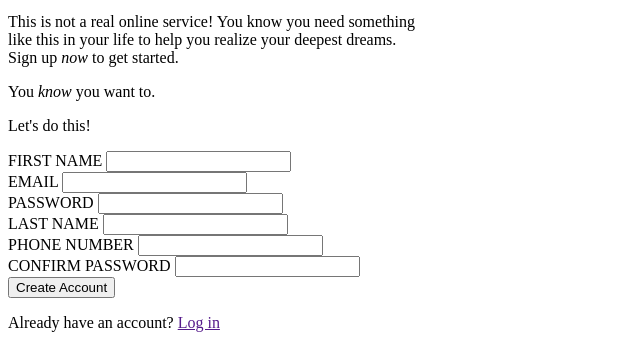
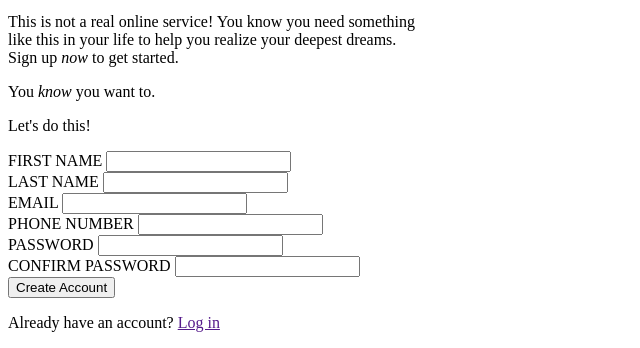
Before and after one commit to AldoJure/odin-signup-form, a plain HTML site: page index.html in a window 1280 px wide. Shown: the part 591-939 px from the top of the page, without its empty margins (0-640 px from the left). Drawn offline with Linux system fonts and the light colour scheme.

Commit message:
fix: I fixed the main section HTML structure

```diff
--- a/index.html
+++ b/index.html
@@ -1,21 +1,27 @@
 <!DOCTYPE html>
 <html lang="en">
+
 <head>
     <meta charset="UTF-8">
     <meta name="viewport" content="width=device-width, initial-scale=1.0">
+    <link rel="stylesheet" href="styles.css">
     <title>Sign-Up Form</title>
 </head>
+
 <body>
     <div class="side-section">
         <div class="logo-container">
             <img src="./odin-lined.png" alt="Odin head lined logo">
             <p>ODIN</p>
         </div>
-        <p>Photo by <a href="https://unsplash.com/es/@haliewestphoto">Halie West</a> on <a href="https://unsplash.com/es/fotos/planta-de-hoja-verde-en-fotografia-de-primer-plano-25xggax4bSA">Unsplash</a></p>
+        <p>Photo by <a href="https://unsplash.com/es/@haliewestphoto">Halie West</a> on <a
+                href="https://unsplash.com/es/fotos/planta-de-hoja-verde-en-fotografia-de-primer-plano-25xggax4bSA">Unsplash</a>
+        </p>
     </div>
     <main class="main-section">
         <div>
-            <p>This is not a real online service! You know you need something<br>like this in your life to help you realize your deepest dreams.<br>Sign up <em>now</em> to get started.</p>
+            <p>This is not a real online service! You know you need something<br>like this in your life to help you
+                realize your deepest dreams.<br>Sign up <em>now</em> to get started.</p>
             <p>You <i>know</i> you want to.</p>
         </div>
         <form action="">
@@ -23,33 +29,36 @@
                 <p>Let's do this!</p>
 
                 <div>
+                    <div>
                         <label for="first_name">FIRST NAME</label>
                         <input type="text" name="first_name" id="first_name">
                     </div>
+                    <div>
+                        <label for="last_name">LAST NAME</label>
+                        <input type="text" name="last_name" id="last_name">
+                    </div>
+                </div>
 
+                <div>
                     <div>
                         <label for="email">EMAIL</label>
                         <input type="email" name="email" id="email">
                     </div>
-
-                <div>
-                    <label for="password">PASSWORD</label>
-                    <input type="password" name="password" id="password">
-                </div>
-
-                <div>
-                    <label for="last_name">LAST NAME</label>
-                    <input type="text" name="last_name" id="last_name">
-                </div>
-
                     <div>
                         <label for="phone_number">PHONE NUMBER</label>
                         <input type="text" name="phone_number" id="phone_number">
                     </div>
 
+                </div>
+                <div>
+                    <div>
+                        <label for="password">PASSWORD</label>
+                        <input type="password" name="password" id="password">
+                    </div>
                     <div>
                         <label for="confirm_password">CONFIRM PASSWORD</label>
                         <input type="password" name="confirm_password" id="confirm_password">
+                    </div>
                 </div>
             </div>
             <button type="submit">Create Account</button>
@@ -57,4 +66,5 @@
         <p>Already have an account? <a href="">Log in</a></p>
     </main>
 </body>
+
 </html>
```
Lines whose indentation alone changed are shown as unchanged.
